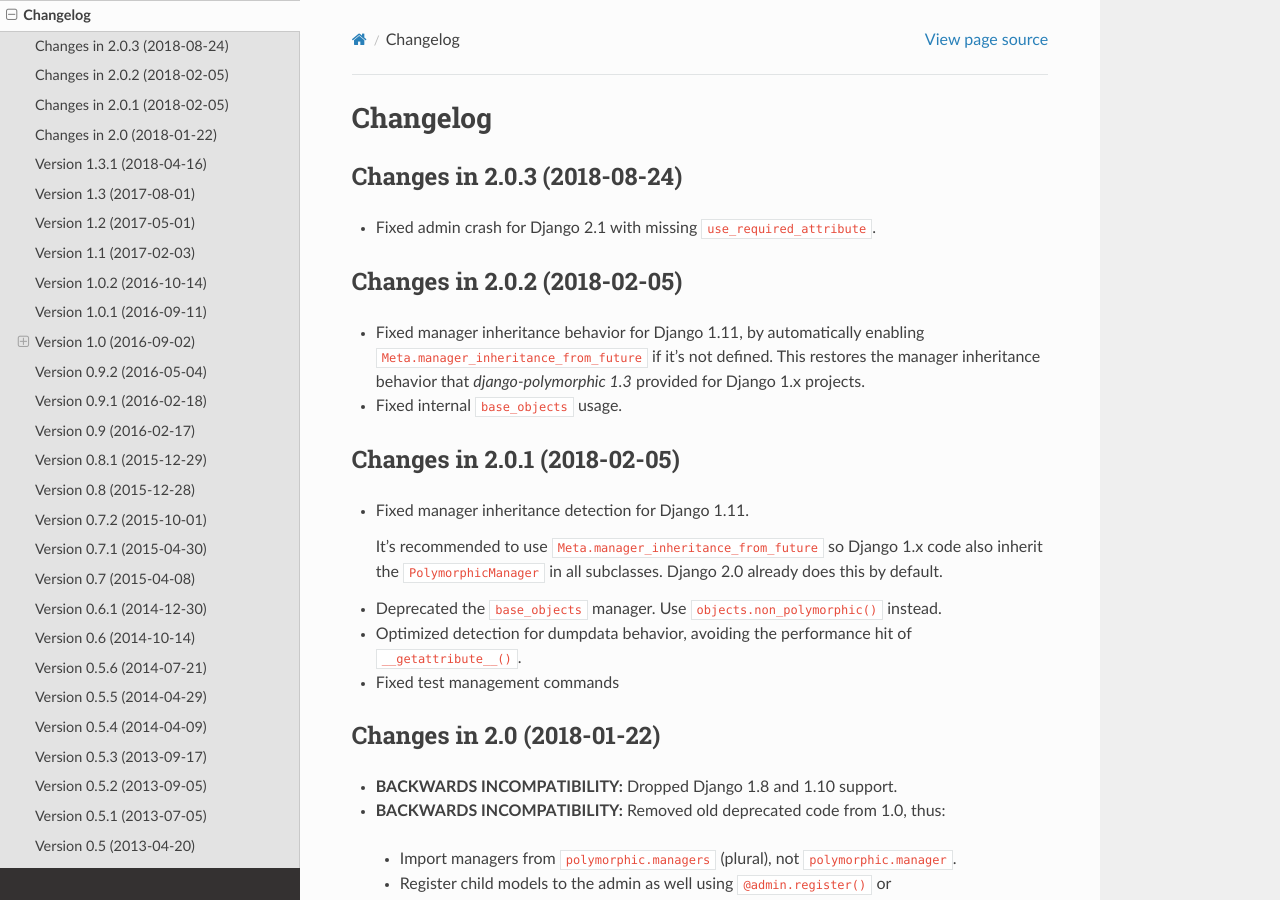
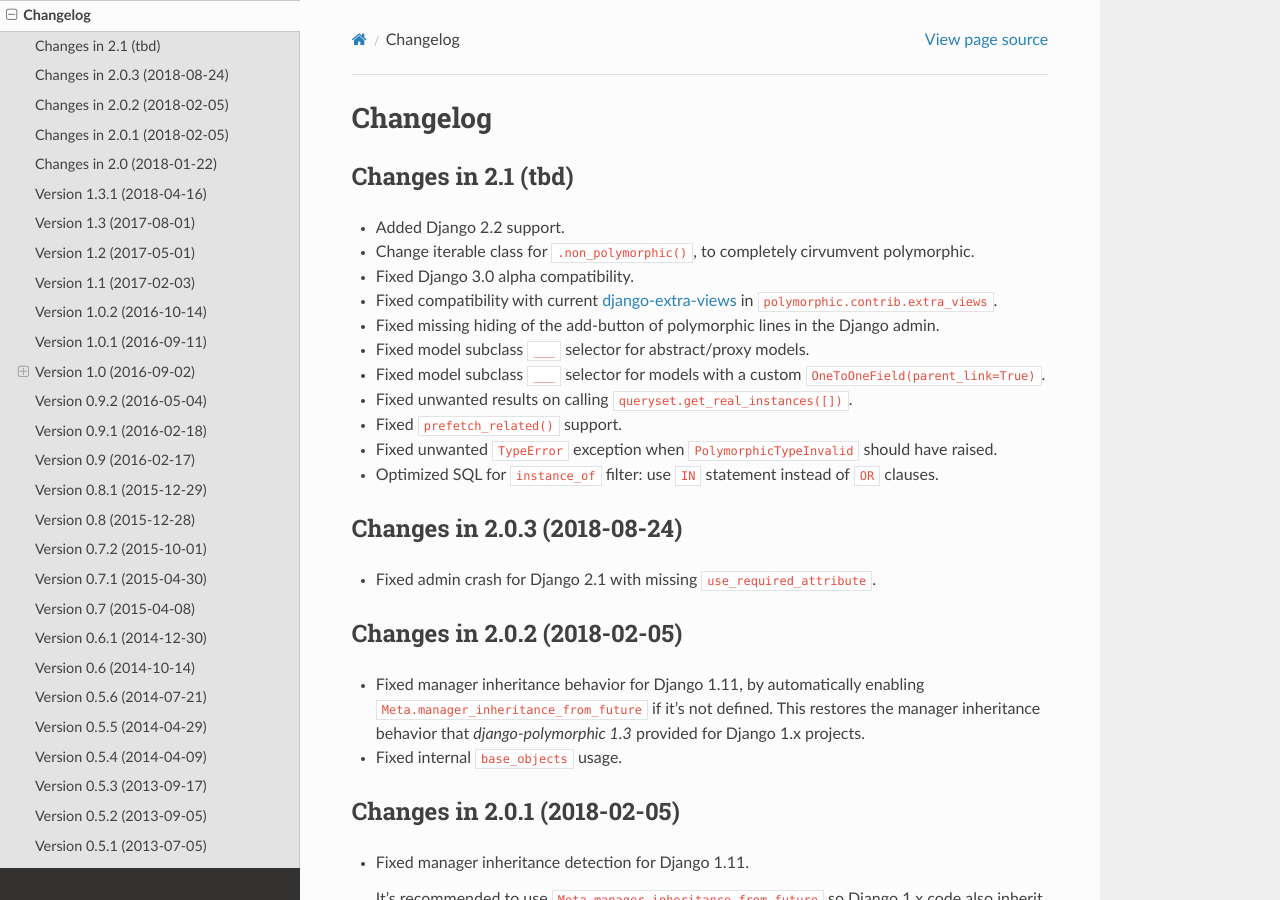
Before and after one commit to jazzband/django-polymorphic, a Sphinx documentation site: the page built from docs/changelog.rst, in a window 1280 px wide and 900 px high. Built offline with Sphinx 7.4.7 and the Read the Docs theme 2.0.0, drawn with Linux system fonts in a browser that asks for light colours.

Commit message:
Update changelog

```diff
--- a/docs/changelog.rst
+++ b/docs/changelog.rst
@@ -1,5 +1,21 @@
 Changelog
 =========
+
+Changes in 2.1 (tbd)
+--------------------
+
+* Added Django 2.2 support.
+* Change iterable class for ``.non_polymorphic()``, to completely cirvumvent polymorphic.
+* Fixed Django 3.0 alpha compatibility.
+* Fixed compatibility with current django-extra-views_ in ``polymorphic.contrib.extra_views``.
+* Fixed missing hiding of the add-button of polymorphic lines in the Django admin.
+* Fixed model subclass ``___`` selector for abstract/proxy models.
+* Fixed model subclass ``___`` selector for models with a custom ``OneToOneField(parent_link=True)``.
+* Fixed unwanted results on calling ``queryset.get_real_instances([])``.
+* Fixed ``prefetch_related()`` support.
+* Fixed unwanted ``TypeError`` exception when ``PolymorphicTypeInvalid`` should have raised.
+* Optimized SQL for ``instance_of`` filter: use ``IN`` statement instead of ``OR`` clauses.
+
 
 Changes in 2.0.3 (2018-08-24)
 -----------------------------
@@ -380,6 +396,7 @@
 For a detailed list of it's changes, see the :doc:`archived changelog <changelog_archive>`.
 
 .. _Grappelli: http://grappelliproject.com/
+.. _django-extra-views: https://github.com/AndrewIngram/django-extra-views
 .. _django-guardian: https://github.com/django-guardian/django-guardian
 .. _django-parler: https://github.com/django-parler/django-parler
 .. _django-reversion: https://github.com/etianen/django-reversion
```
